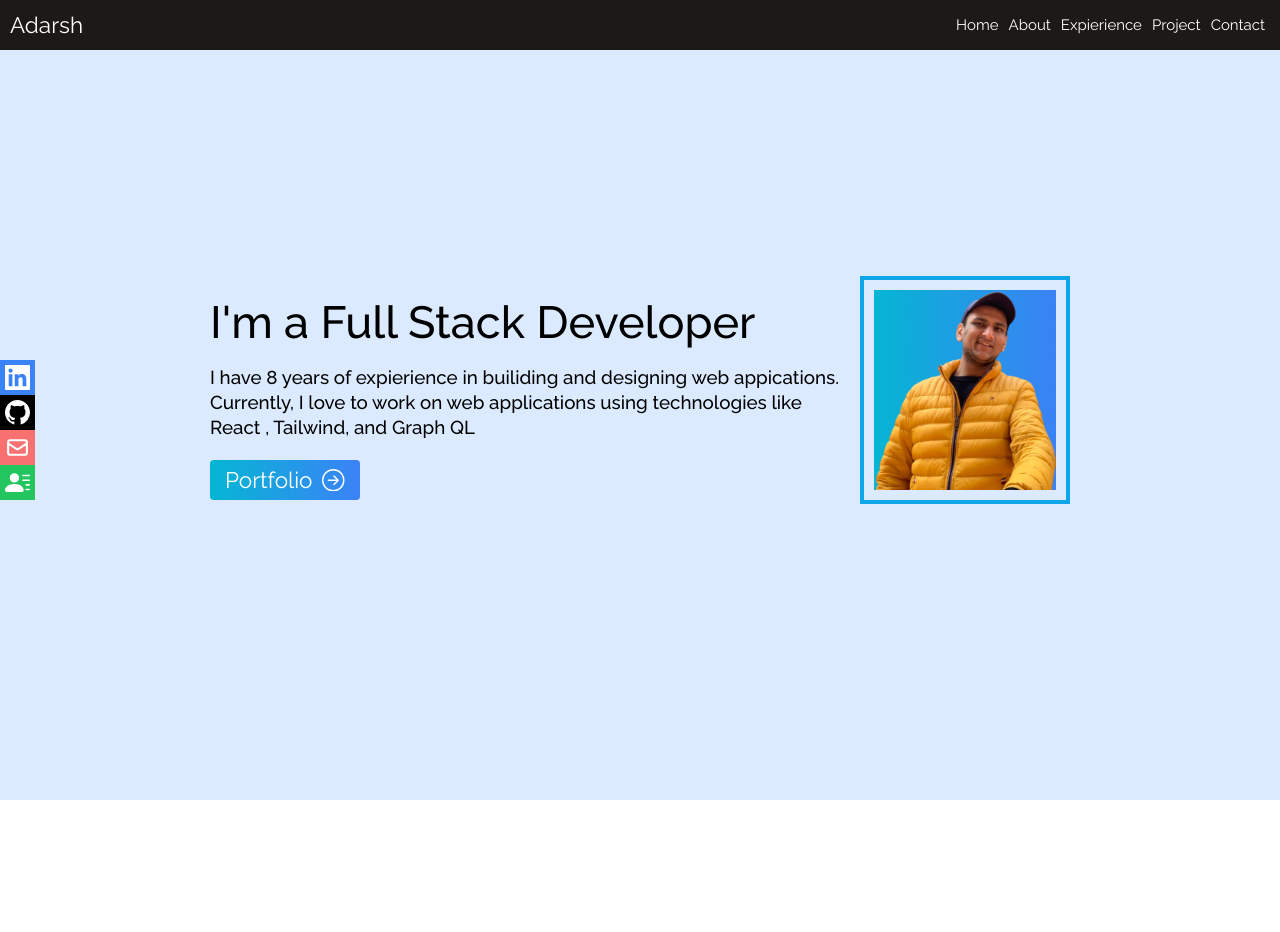
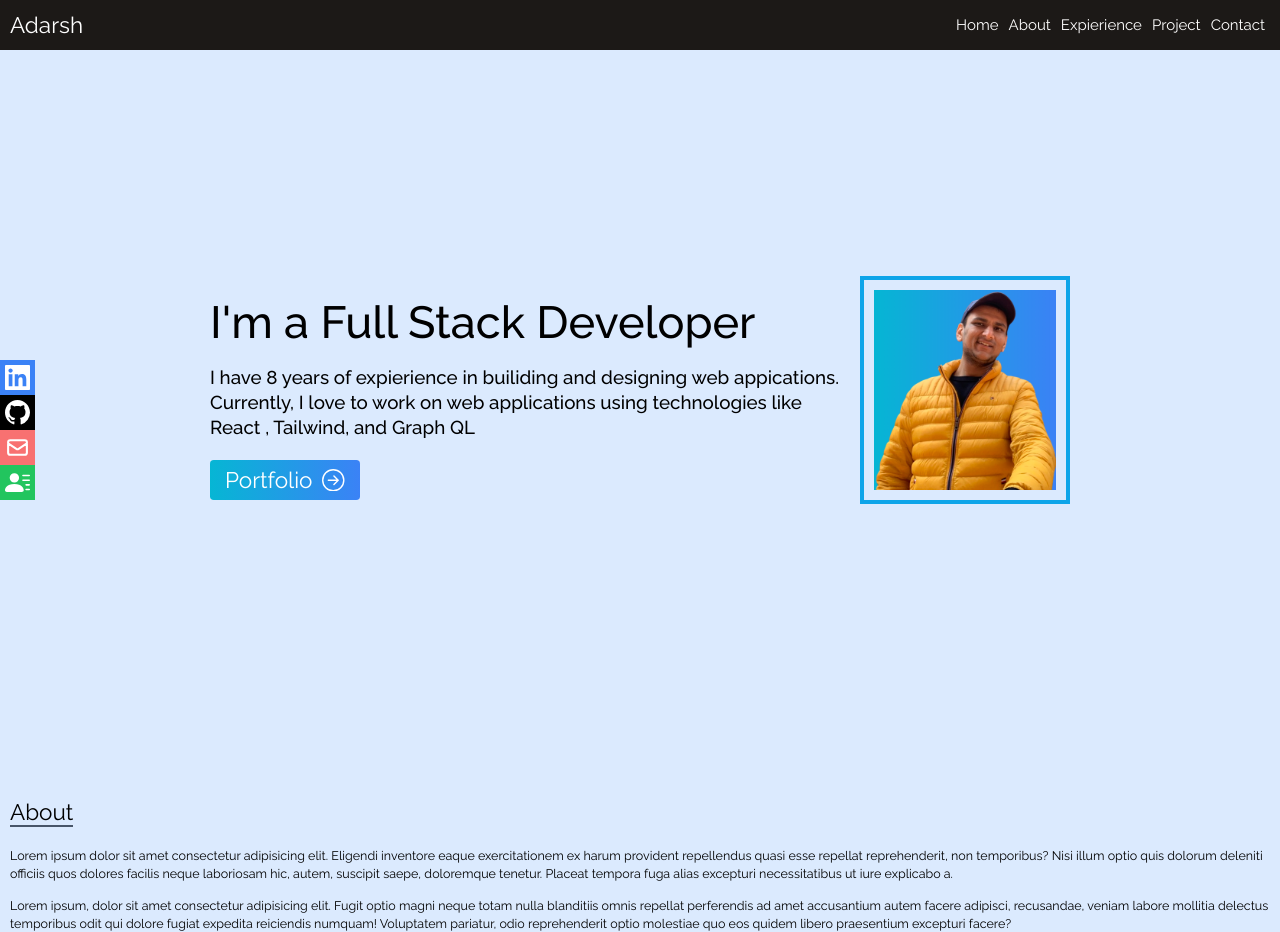
Before and after one commit to aadarsh10c/portfolio-project, a React (Vite) app: page / in a window 1280 px wide. Before the commit the page ends 800 px from the top, so only its background shows below. Built offline with nearby package versions, Linux system fonts and the light colour scheme.

Commit message:
Created about section

```diff
--- a/src/App.jsx
+++ b/src/App.jsx
@@ -1,7 +1,8 @@
-import { useState } from 'react'
+import React from 'react'
 import Navbar from './components/Navbar'
 import Home from './components/Home'
 import SocialLinks from './components/SocialLinks'
+import About from './components/About'
 
 function App() {
 
@@ -9,6 +10,7 @@ function App() {
     <div>
       <Navbar />
       <Home />
+      <About />
       <SocialLinks />
     </div>
   )
--- /dev/null
+++ b/src/components/About.jsx
@@ -0,0 +1,19 @@
+import React from "react";
+
+export default function About(){
+    return(
+        <div name='About'
+             className="bg-blue-100 px-4">
+            <h1 className="text-4xl border-b-2 border-slate-600 w-fit mb-8">
+                About
+            </h1>
+            <p className="text-xl">
+                Lorem ipsum dolor sit amet consectetur adipisicing elit. Eligendi inventore eaque exercitationem ex harum provident repellendus quasi esse repellat reprehenderit, non temporibus? Nisi illum optio quis dolorum deleniti officiis quos dolores facilis neque laboriosam hic, autem, suscipit saepe, doloremque tenetur. Placeat tempora fuga alias excepturi necessitatibus ut iure explicabo a.
+            </p>
+            <br/>
+            <p className="text-xl ">
+                Lorem ipsum, dolor sit amet consectetur adipisicing elit. Fugit optio magni neque totam nulla blanditiis omnis repellat perferendis ad amet accusantium autem facere adipisci, recusandae, veniam labore mollitia delectus temporibus odit qui dolore fugiat expedita reiciendis numquam! Voluptatem pariatur, odio reprehenderit optio molestiae quo eos quidem libero praesentium excepturi facere?
+            </p>
+        </div>
+    )
+}
```
